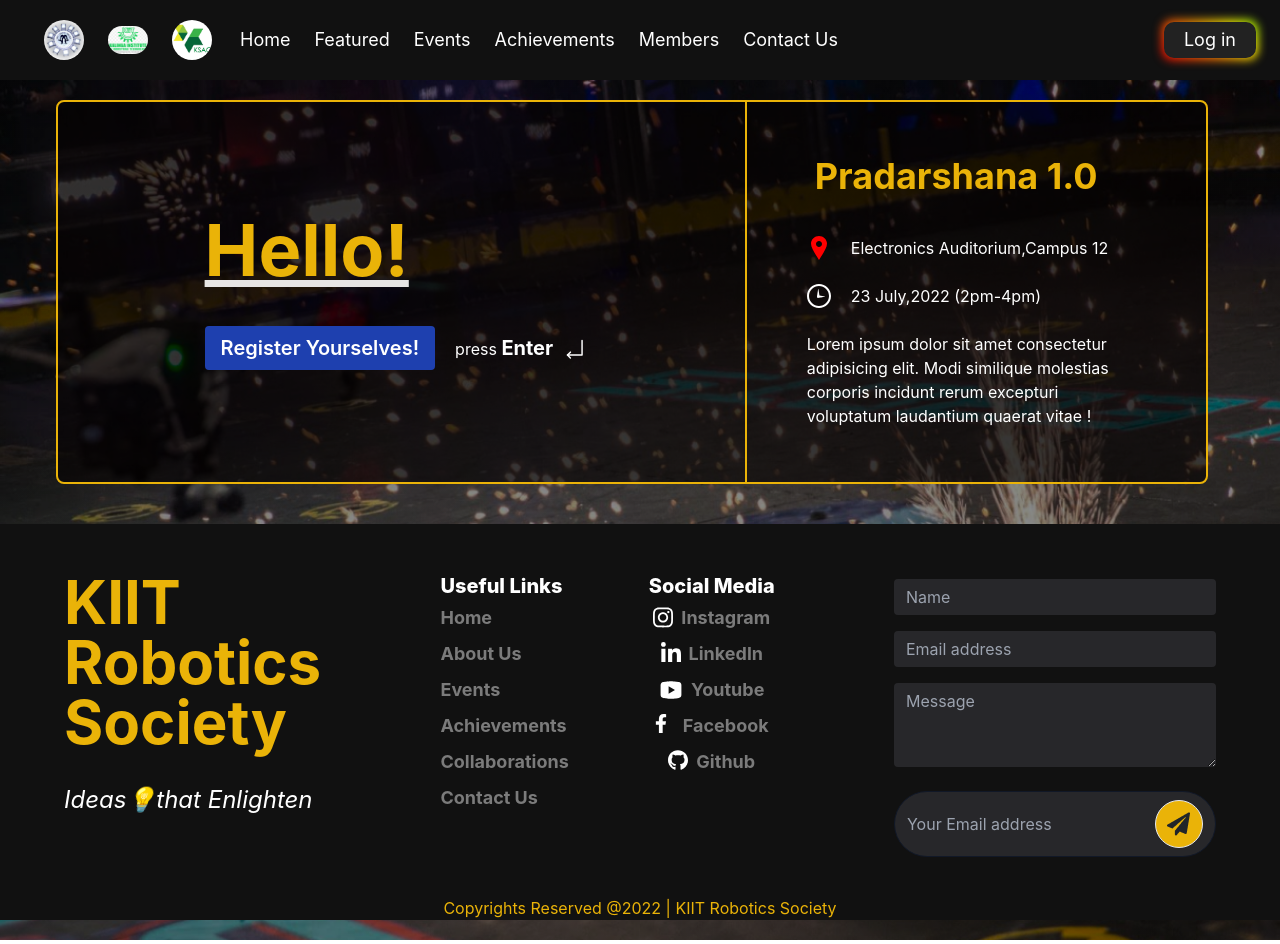
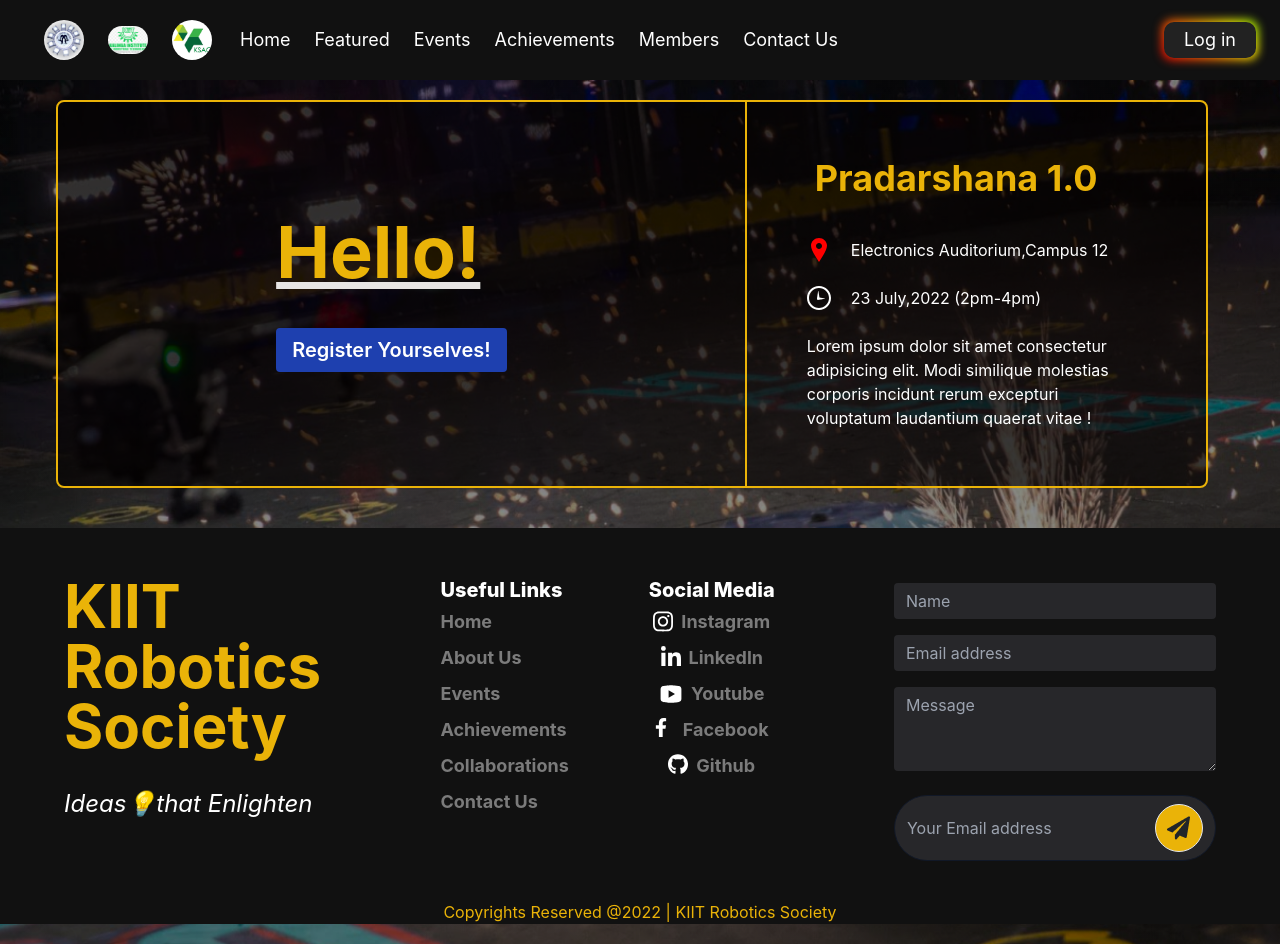
Before and after one commit to ShashankJais128/kiit-robotics-society-website, a React (Vite) app: page /form in a window 1280 px wide. Built offline with nearby package versions, Linux system fonts and the light colour scheme.

Commit message:
form reponsiveness

```diff
--- a/src/components/footer/Footer.jsx
+++ b/src/components/footer/Footer.jsx
@@ -6,7 +6,7 @@
 
 function Footer() {
   return (
-    <div className="bg-[#111111] px-12 pt-8">
+    <div id="footer" className="bg-[#111111] px-12 pt-8">
       <div className="p-4 flex flex-col lg:flex-row items-center justify-between ">
         <Text />
         <div className="flex space-x-20">
--- a/src/components/header/Navbar.jsx
+++ b/src/components/header/Navbar.jsx
@@ -58,9 +58,9 @@
                 <Link to="/members" className="py-5 px-2 text-white hover:text-yellow-500 hover:underline hover:underline-offset-2">
                   Members
                 </Link>
-                <Link to="/contactus" className="py-5 px-2 text-white hover:text-yellow-500 hover:underline hover:underline-offset-2">
+                <a href="#footer" className="py-5 px-2 text-white hover:text-yellow-500 hover:underline hover:underline-offset-2">
                   Contact Us
-                </Link>
+                </a>
                 {/* <Link to="/admin" className="py-5 px-3 text-gray-700 hover:text-black hover:underline hover:underline-offset-2">
                   Admin
                 </Link> */}
--- a/src/components/register/Form.jsx
+++ b/src/components/register/Form.jsx
@@ -6,53 +6,24 @@
 
   const viewData = () => setFormStatus(true);
   return (
-    <div className="flex justify-center items-center border-r-2 h-96 border-yellow-500 w-[60%]">
+    <div className="flex justify-center items-center xl:border-r-2 xl:border-t-0 lg:border-r-2 lg:border-t-0 md:border-t-2 sm:border-t-2 h-96 border-yellow-500 xl:w-[60%] lg:w-[60%] md:w-[100%] sm:w-[100%] ">
       {!showForm && (
         <div>
-          <text className="text-yellow-500 font-bold text-7xl lg:text-7xl md:text-5xl sm:text-3xl underline underline-offset-4 decoration-stone-200">
+          <text className="text-yellow-500 font-bold text-7xl lg:text-7xl md:text-5xl sm:text-5xl underline underline-offset-4 decoration-stone-200">
             Hello!
           </text>
 
           <div className="flex justify-center mt-10">
             <a href="#Questions">
               <button
-                className="bg-blue-800 hover:bg-blue-900 text-white py-2 px-4 rounded font-semibold  mr-5 text-xl lg:text-xl md:text-sm sm:text-xs"
+                className="bg-blue-800 hover:bg-blue-900 text-white py-2 px-4 rounded font-semibold  mr-5 text-xl lg:text-xl md:text-sm sm:text-sm"
                 onClick={viewData}
               >
                 Register Yourselves!
               </button>
             </a>
 
-            <text className="text-white flex justify-center items-center">
-              <div>
-                {" "}
-                press <text className="font-bold text-xl lg:text-xl md:text-sm sm:text-xs ">Enter</text>
-              </div>
-              <div>
-                <svg
-                  width="45"
-                  height="35"
-                  viewBox="0 0 48 48"
-                  fill="none"
-                  xmlns="http://www.w3.org/2000/svg"
-                >
-                  <path
-                    d="M33 13V33H13"
-                    stroke="white"
-                    strokeWidth="2"
-                    strokeLinecap="round"
-                    strokeLinejoin="round"
-                  />
-                  <path
-                    d="M17 29L13 33L17 37"
-                    stroke="white"
-                    strokeWidth="2"
-                    strokeLinecap="round"
-                    strokeLinejoin="round"
-                  />
-                </svg>
-              </div>
-            </text>
+
           </div>
         </div>
       )}
--- a/src/components/register/Info.jsx
+++ b/src/components/register/Info.jsx
@@ -1,9 +1,8 @@
-import event from "../../public/event.jpg";
 
 function Info() {
   return (
-    <div className="ml-10 w-[30%]">
-      <text className="text-yellow-500 text-4xl font-bold ml-7">
+    <div className="xl:w-[30%] md:w-[100%] sm:w-[100%] lg:w-[30%] my-5 mx-10">
+      <text className="text-yellow-500 xl:text-4xl lg:text-4xl md:text-2xl sm:text-xl font-bold ml-7 text-center">
         Pradarshana 1.0
       </text>
 
--- a/src/pages/Register.jsx
+++ b/src/pages/Register.jsx
@@ -22,10 +22,10 @@
         }}
       >
         <div
-          className="border-2 border-yellow-500 h-96 rounded-lg ml-14 mb-10 flex items-center"
+          className="border-2 border-yellow-500 rounded-lg ml-14 mb-10 items-center"
           style={{ width: "90%", background: "rgba(4, 0, 0, 0.60)" }}
         >
-          <div className="flex flex-row items-center">
+          <div className="flex xl:flex-row lg:flex-row md:flex-col-reverse sm:flex-col-reverse items-center">
             {/* {!submit && <Form onsubmit={onSubmit} />} */}
             <Form />
             <Info />
```
